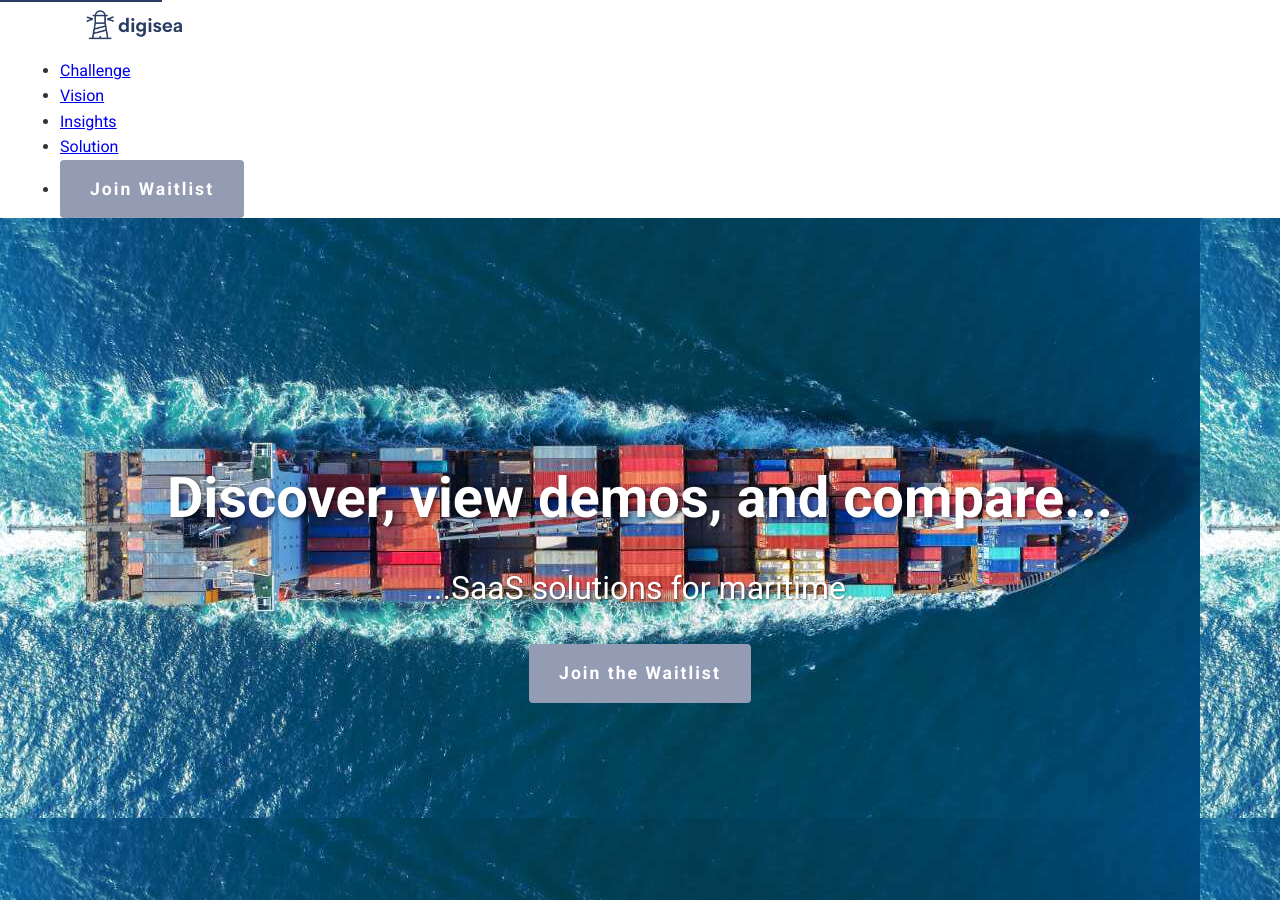
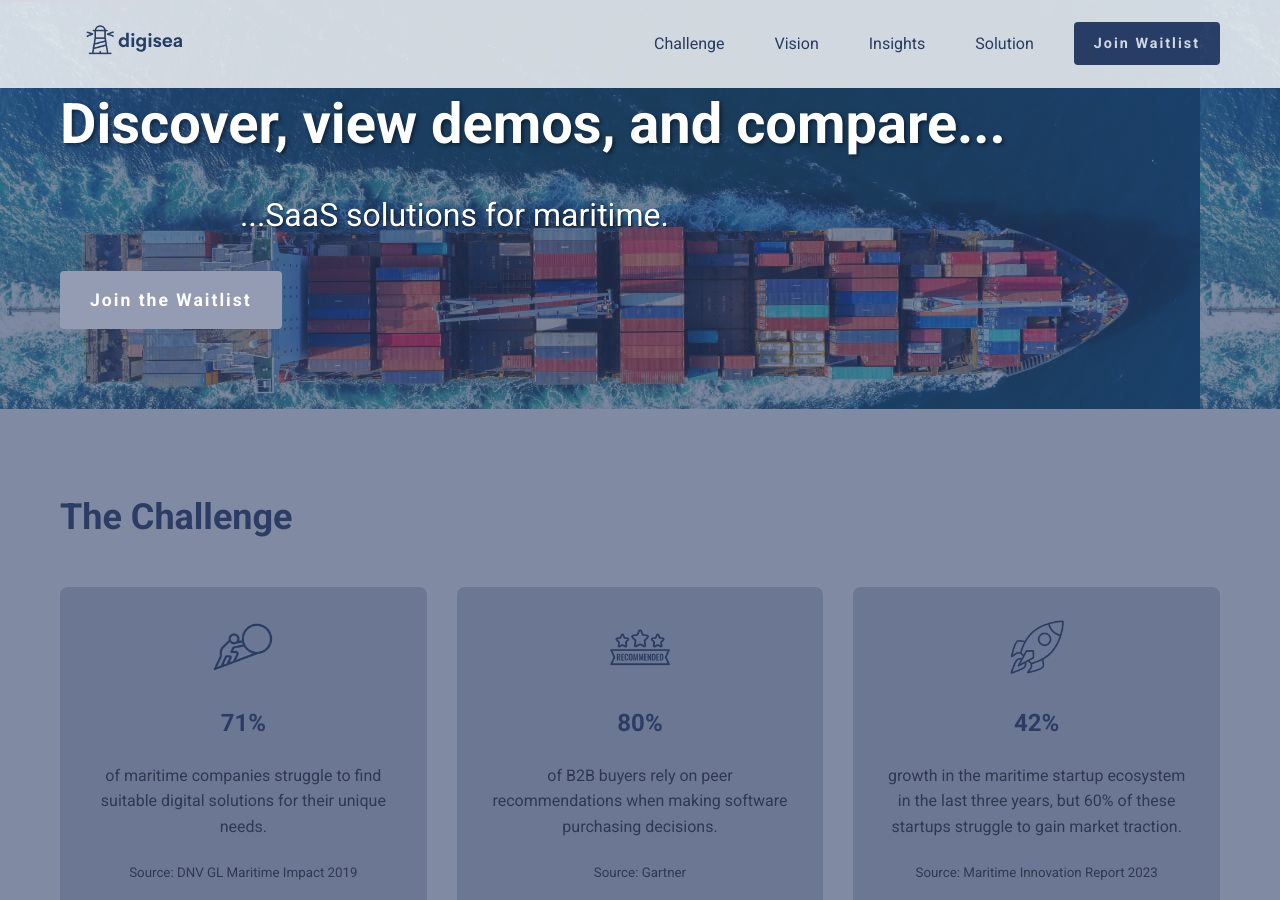
Before and after one commit to sasatass/digisea, a Jekyll site: the page built from index.markdown, in a window 1280 px wide and 900 px high. Built offline with Jekyll 4.4.1, drawn with Linux system fonts in a browser that asks for light colours.

Commit message:
Update main.css

```diff
--- a/assets/css/main.css
+++ b/assets/css/main.css
@@ -54,31 +54,101 @@ p {
     margin-bottom: 20px;
 }
 
-/* Hero Image and Text */
-#hero {
-    position: relative;
-    overflow: hidden;
+/* Header Styles */
+/* Initial navbar style */
+.site-header {
+    background-color: var(--background-color);
+    opacity: 0.8;  /* Initially transparent */
+    transition: opacity 0.4s ease, background-color 0.4s ease;  /* Smooth transition */
+    padding: 15px 0;
+    position: fixed;
+    width: 100%;
+    z-index: 1000;
+}
+
+/* Navbar when solid after scrolling */
+.site-header.solid {
+    opacity: 0.95;  /* Fully opaque */
+    background-color: var(--background-color);  /* Adjust background if needed */
+}
+
+
+nav {
     display: flex;
+    justify-content: space-between;
     align-items: center;
-    justify-content: center;
-    height: 80vh;
-    background-color: var(--light-gray); /* Fallback color while image loads */
+}
+
+.logo {
+    display: inline-block;
+    text-decoration: none;
+}
+
+.logo-image {
+    width: 150px;
+    height: 50px;
+}
+
+.nav-menu {
+    display: flex;
+    list-style-type: none;
+    align-items: center;
+    gap: 15px; /* Adds space between items */
+}
+
+.nav-menu li {
+    margin-left: 15px;
+}
+
+.nav-menu li a {
+    text-decoration: none;
+    color: var(--primary-color);
+    font-weight: 500;
+    padding: 10px; /* Adds padding for better click area */
+    transition: color 0.3s ease; /* Smooth hover effect */
+}
+
+.nav-menu li a:hover {
+    color: var(--accent-color); /* Color change on hover for better UX */
+}
+
+/* CTA Button Styling */
+.nav-menu .cta-button {
+    background-color: var(--primary-color);
+    color: white;
+    padding: 10px 20px;
+    font-size: 0.9em;
+    font-weight: 700;
+    border-radius: 4px;
+    text-decoration: none;
+    transition: background-color 0.3s ease, transform 0.3s ease;
 }
 
 .hero-image {
+  width: 100%;
+  height: auto;
+  display: block;
+}
+
+.nav-menu .cta-button:hover {
+    background-color: var(--secondary-color);
+    transform: translateY(-3px);
+}
+
+#hero::before {
+    content: '';
     position: absolute;
     top: 0;
     left: 0;
-    width: 100%;
-    height: 100%;
-    object-fit: cover;
-    z-index: -1;
+    right: 0;
+    bottom: 0;
+    background: rgba(44, 60, 100, 0.6);
+    z-index: 1;
 }
 
 #hero .container {
     position: relative;
     z-index: 2;
-    text-align: center;
 }
 
 #hero h1 {
@@ -96,7 +166,26 @@ p {
     color: var(--background-color);
 }
 
-/* Button Styling */
+/* Initial state for hero text */
+.hero-text {
+    opacity: 0;
+    transform: translateY(50px);  /* Move text down by 50px initially */
+    animation: fadeInUp 1.5s ease forwards;  /* Animation duration and easing */
+    animation-delay: 0.5s;  /* Delay before the animation starts */
+}
+
+/* Keyframes for the fade-in and slide-up effect */
+@keyframes fadeInUp {
+    0% {
+        opacity: 0;
+        transform: translateY(50px);  /* Start off slightly lower */
+    }
+    100% {
+        opacity: 1;
+        transform: translateY(0);  /* End at normal position */
+    }
+}
+
 .cta-button {
     display: inline-block;
     background-color: var(--accent-color);
@@ -113,26 +202,6 @@ p {
 .cta-button:hover {
     background-color: var(--primary-color);
     transform: translateY(-3px);
-}
-
-/* Initial state for hero text */
-.hero-text {
-    opacity: 0;
-    transform: translateY(50px);
-    animation: fadeInUp 1.5s ease forwards;
-    animation-delay: 0.5s;
-}
-
-/* Keyframes for the fade-in and slide-up effect */
-@keyframes fadeInUp {
-    0% {
-        opacity: 0;
-        transform: translateY(50px);
-    }
-    100% {
-        opacity: 1;
-        transform: translateY(0);
-    }
 }
 
 /* Content Sections */
@@ -164,7 +233,6 @@ section {
     flex-direction: row-reverse;
 }
 
-/* Stats and Insights Grid */
 .stat-grid, .insight-grid {
     display: grid;
     grid-template-columns: repeat(auto-fit, minmax(250px, 1fr));
@@ -245,6 +313,10 @@ form button:hover {
     background-color: var(--accent-color);
 }
 
+html {
+    scroll-behavior: smooth;
+}
+
 #message {
     padding: 15px;
     background-color: var(--light-gray);
@@ -255,33 +327,33 @@ form button:hover {
 }
 
 /* Footer Styles */
-.site-footer {
+ .site-footer {
     background-color: var(--primary-color);
     color: var(--secondary-color);
-    padding: 60px 20px 20px;
-    text-align: center;
+    padding: 60px 20px 20px; /* Add padding to sides for better spacing */
+    text-align: center; /* Center align all content */
 }
 
 .footer-content {
     display: flex;
-    justify-content: center;
+    justify-content: center; /* Center all footer sections */
     flex-wrap: wrap;
-    gap: 40px;
+    gap: 40px; /* Space between footer items */
     margin-bottom: 40px;
 }
 
 .footer-logo img {
-    max-width: 150px;
+    max-width: 150px; /* Set max width */
     height: auto;
     margin-bottom: 20px;
-    fill: currentColor;
+    fill: currentColor; /* Inherit color from parent */
 }
 
 .footer-section {
     flex: 1;
     margin-bottom: 20px;
     min-width: 200px;
-    text-align: left;
+    text-align: left; /* Align text to the left for sections */
 }
 
 .footer-section h3 {
@@ -291,7 +363,7 @@ form button:hover {
 
 .footer-section ul {
     list-style-type: none;
-    padding: 0;
+    padding: 0; /* Remove padding for ul */
 }
 
 .footer-section ul li {
@@ -301,16 +373,16 @@ form button:hover {
 .footer-section ul li a {
     color: var(--secondary-color);
     text-decoration: none;
-    transition: color 0.3s ease;
+    transition: color 0.3s ease; /* Smooth hover transition */
 }
 
 .footer-section ul li a:hover {
-    color: var(--accent-color);
+    color: var(--accent-color); /* Color change on hover */
 }
 
 .social-links {
     display: flex;
-    gap: 15px;
+    gap: 15px; /* Space between social icons */
     justify-content: center;
     margin-top: 20px;
 }
@@ -319,7 +391,7 @@ form button:hover {
     text-align: center;
     padding-top: 20px;
     border-top: 1px solid var(--accent-color);
-    font-size: 0.9em;
+    font-size: 0.9em; /* Slightly smaller font for footer bottom */
 }
 
 /* Responsive Styles */
@@ -395,7 +467,7 @@ form button:hover {
     }
 
     .footer-section {
-        text-align: center;
+        text-align: center; /* Center text on small screens */
         margin-bottom: 30px;
     }
 }
```
